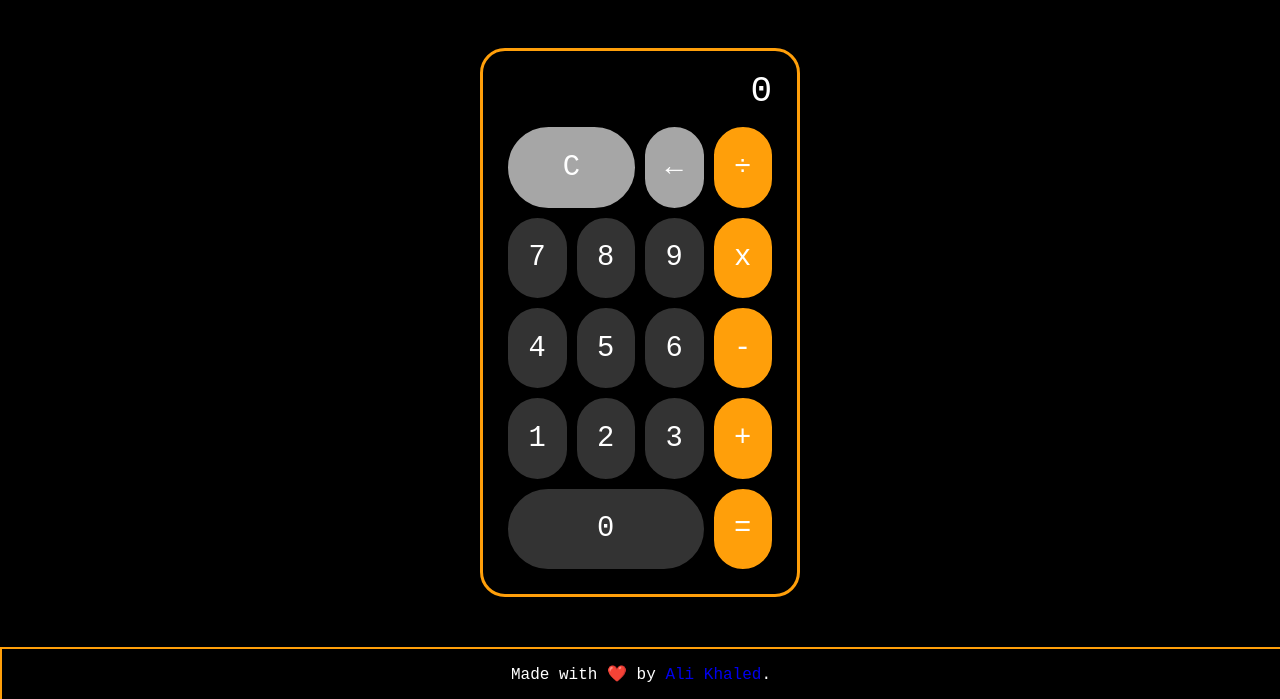
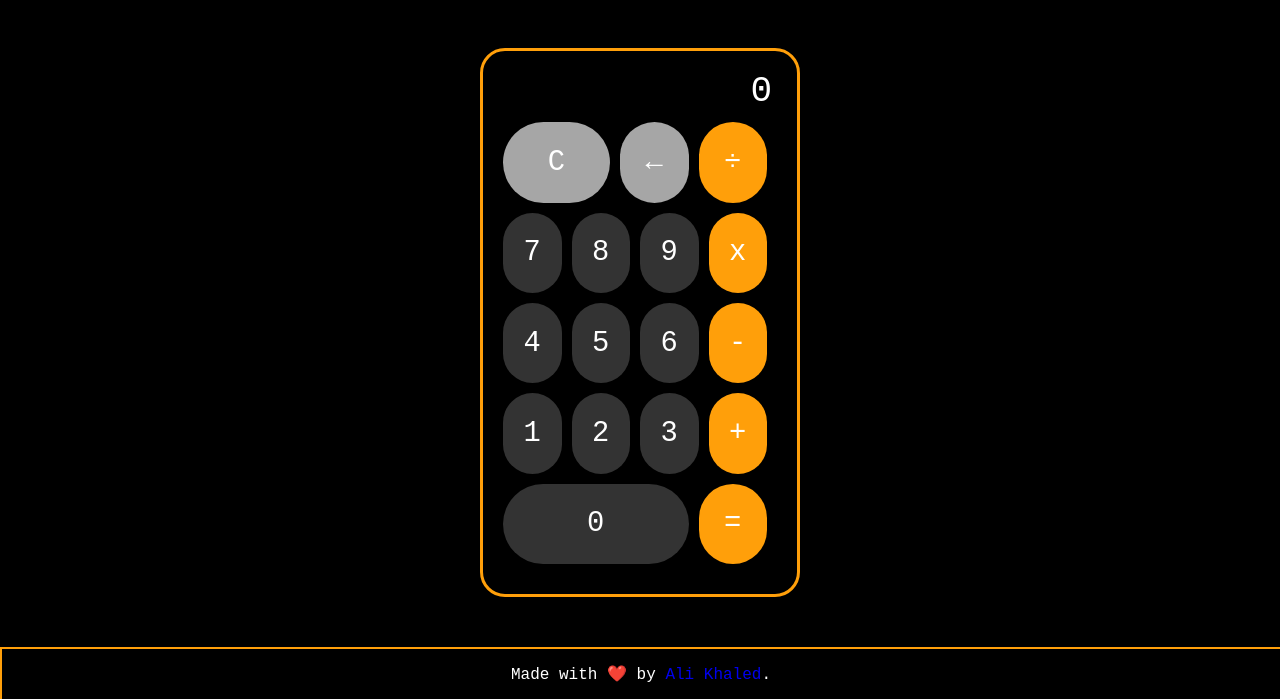
Before and after one commit to ali-abdelqawy/ios-calculator, a plain HTML site: page index.html in a window 1280 px wide. Shown: the part 101-800 px from the top of the page. Drawn offline with nearby package versions, Linux system fonts and the light colour scheme.

Commit message:
button style changes

```diff
--- a/css/style.css
+++ b/css/style.css
@@ -65,8 +65,9 @@
     color: var(--color-white);
     width: 25%;
     font-size: 0.8em;
-    border: 5px var(--color-black) solid;
     border-radius: 100px;
+    margin-bottom: 10px;
+    margin-right: 10px;
 }
 
 .row button:hover {
```
